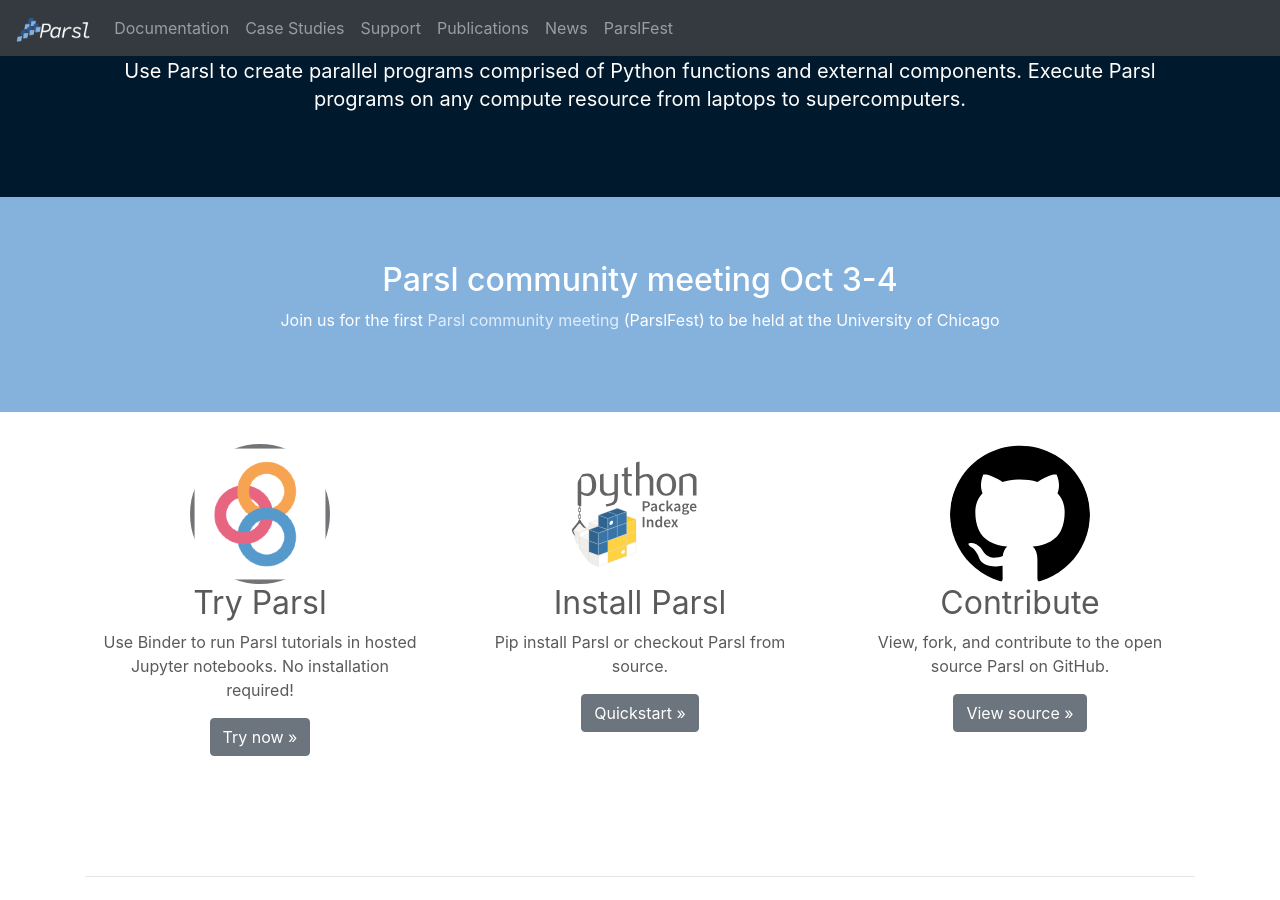
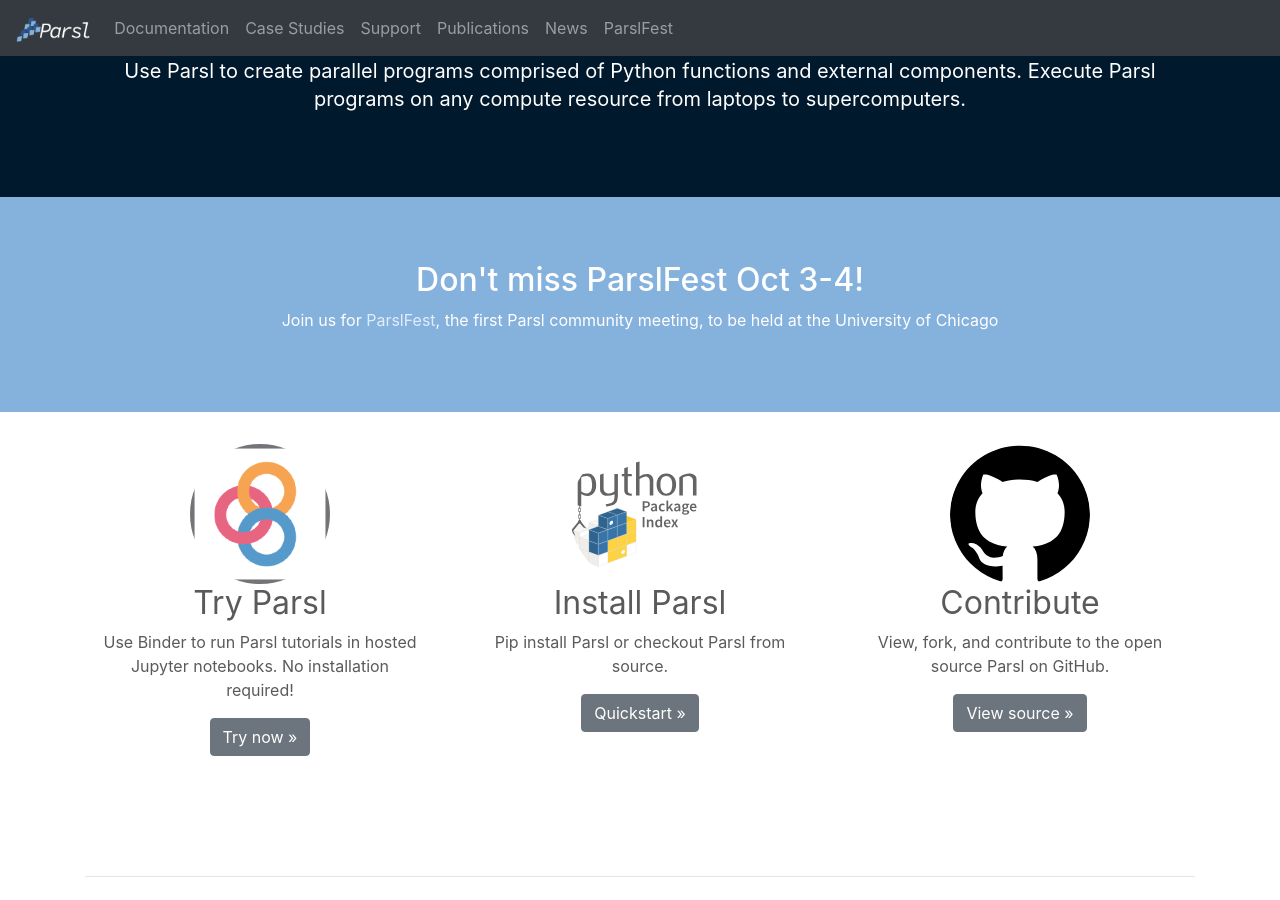
Before and after one commit to Parsl/parsl.github.io, a Jekyll site: the page built from index.html, in a window 1280 px wide and 900 px high, scrolled down 427 px. Built offline with Jekyll 4.4.1, drawn with Linux system fonts in a browser that asks for light colours.

Commit message:
Get excited about ParslFest

```diff
--- a/index.html
+++ b/index.html
@@ -15,8 +15,8 @@
         <div class="container text-center">
  <!--        <div class="row" style="background-color:#85b1dd; color: white; padding-top: 40px; padding-bottom:40px; margin-bottom: 20px;">
           <div class="col-lg-12 text-center">-->
-            <h2 style="font-color: white;">Parsl community meeting Oct 3-4</h2>
-            <p>Join us for the first <a href='parslfest.html'><span style="color: #e1edfa">Parsl community meeting</span></a> (ParslFest) to be held at the University of Chicago</p>
+            <h2 style="font-color: white;">Don't miss ParslFest Oct 3-4!</h2>
+            <p>Join us for <a href='parslfest.html'><span style="color:#e1edfa">ParslFest</span></a>, the first Parsl community meeting, to be held at the University of Chicago</p>
           </div>
         </div>
 
```
